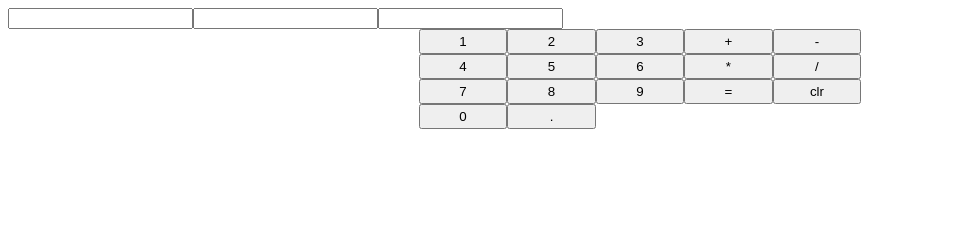
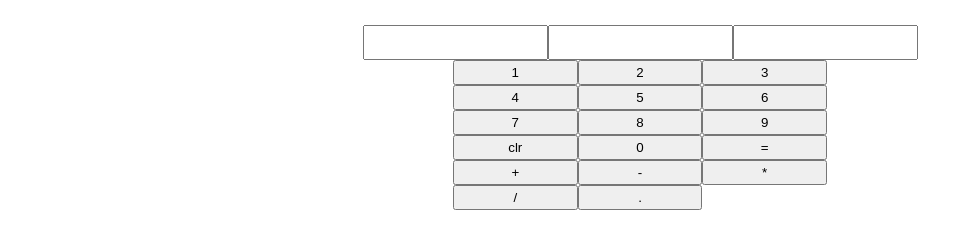
Before and after one commit to Matthew-Steven-Gonzalez/Extra_challenges, a plain HTML site: page JS_Calculator/index.html in a window 1280 px wide. Shown: the whole page, without its empty margins (0-973 px from the left). Drawn offline with Linux system fonts and the light colour scheme.

Commit message:
corrected button order aligned buttons and inputs

```diff
--- a/JS_Calculator/index.html
+++ b/JS_Calculator/index.html
@@ -16,19 +16,19 @@
         <button id="1">1</button>
         <button id="2">2</button>
         <button id="3">3</button>
-        <button id="plus">+</button>
-        <button id="minus">-</button>
         <button id="4">4</button>
         <button id="5">5</button>
         <button id="6">6</button>
-        <button id="multi">*</button>
-        <button id="divide">/</button>
         <button id="7">7</button>
         <button id="8">8</button>
         <button id="9">9</button>
-        <button id="equals">=</button>
         <button id="clear">clr</button>
         <button id="zero">0</button>
+        <button id="equals">=</button>
+        <button id="plus">+</button>
+        <button id="minus">-</button>
+        <button id="multi">*</button>
+        <button id="divide">/</button>
         <button id="decimal">.</button>
     </div>
 
--- a/JS_Calculator/style.css
+++ b/JS_Calculator/style.css
@@ -1,20 +1,21 @@
 #calculator{
-
+    margin-top: 2%;
 }
 
 #buttons{
-    width: 35%;
+    width: 29.6%;
     max-height: 45px;
     display: grid;
-    grid-template-columns: auto auto auto auto auto;
+    grid-template-columns: auto auto auto;
     flex-wrap: wrap;
     margin: auto auto;
 }
 
 #inputs{
+    min-height: 35px;
     margin: auto auto;
     display: flex;
-    align-items: center;
+    justify-content: center
 }
 
 #buttons button{
```
